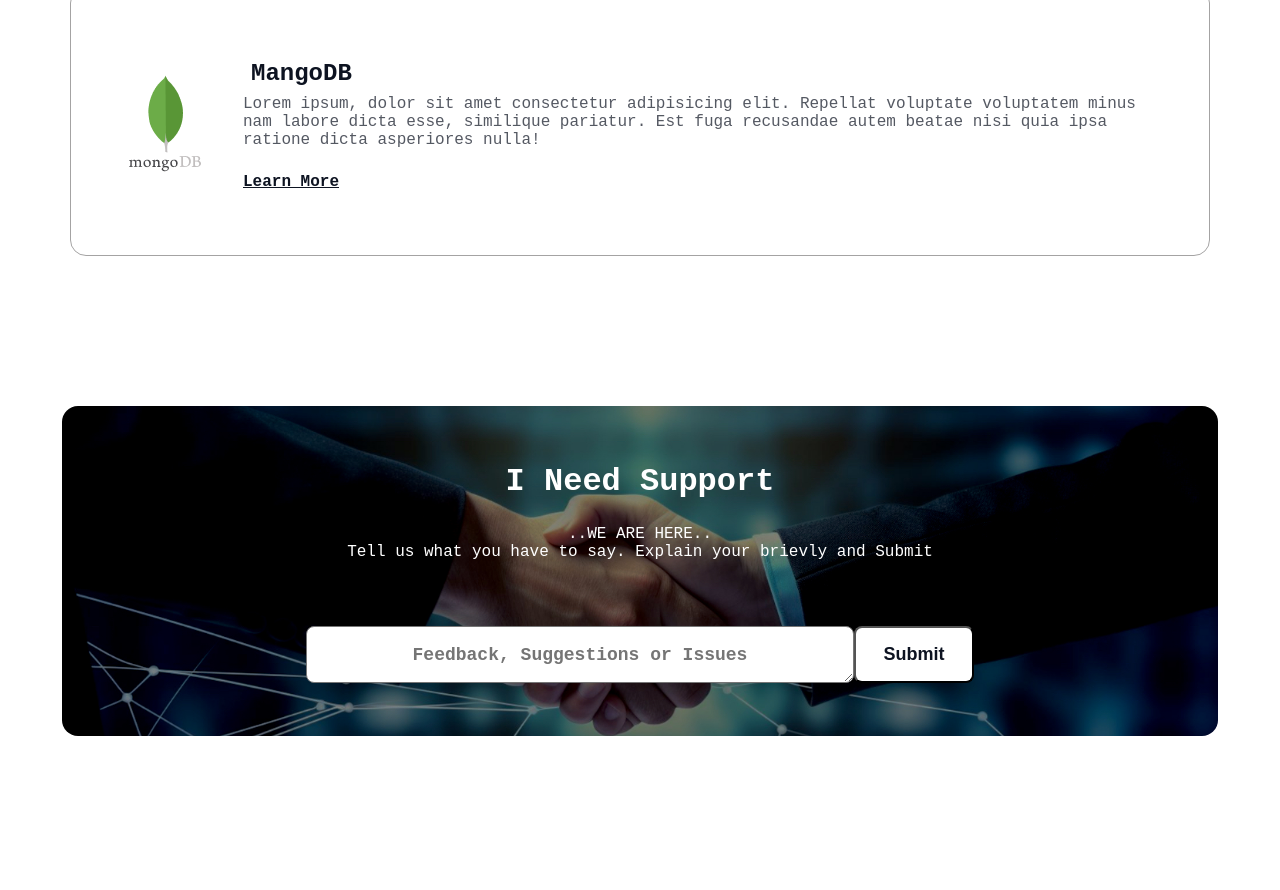
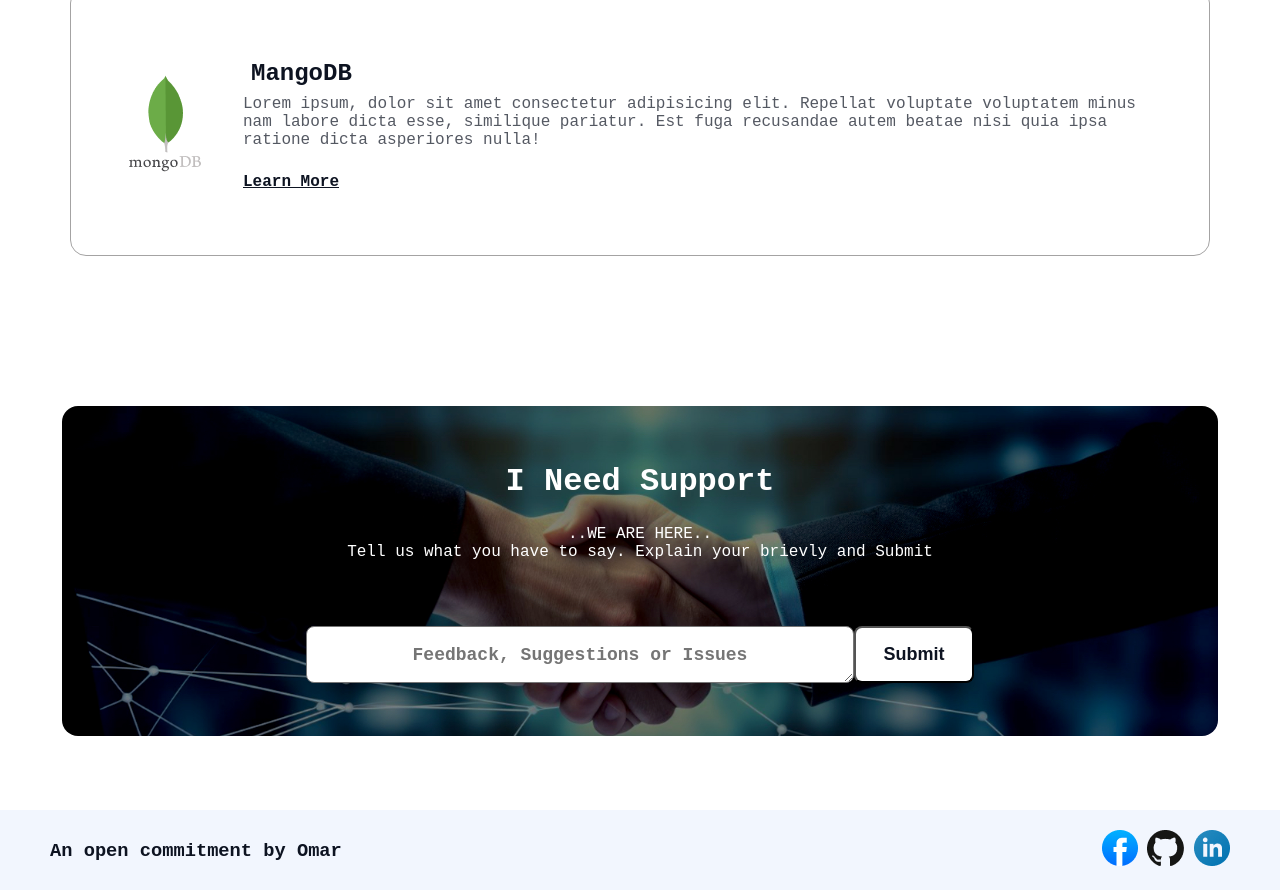
Before and after one commit to OmarSabil/assessment-1, a plain HTML site: page index.html in a window 1280 px wide. Shown: the part 4991-5881 px from the top of the page. Before the commit the page ends 5801 px from the top, so only its background shows below. Drawn offline with Linux system fonts and the light colour scheme; a web font is replaced by a local one.

Commit message:
footer added

```diff
--- a/index.html
+++ b/index.html
@@ -190,7 +190,17 @@
             </div>
         </section>
     </main>
-    <footer></footer>
+    <footer class="bg">
+        <div class="footer">
+            <h3>An open commitment by Omar</h3>
+            <div>
+                <a href="https://www.facebook.com/omar.on.4.1"><img src="assets/facebook.png" alt=""></a>
+                <a href="https://github.com/OmarSabil/first-assessment.git"><img src="assets/github.png" alt=""></a>
+                <a href="www.linkedin.com/in/mdomar54bil"><img src="assets/linkedin-icon 1.png" alt=""></a>
+            </div>
+        </div>
+
+    </footer>
 </body>
 
 </html>
--- a/styles/style.css
+++ b/styles/style.css
@@ -248,3 +248,17 @@
     align-items: center;
     margin: 40px;
 }
+
+/* Footer Style */
+.bg{
+    height: 80px;
+    background-color: #004CE80D;
+
+}
+.footer{
+    display: flex;
+    justify-content: space-between;
+    align-items: center;
+    margin: 50px;
+    padding-top: 20px;
+}
```
Also changed, not shown: 1 other file.
